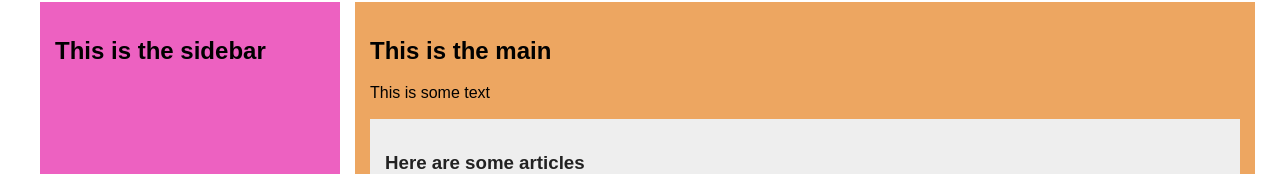
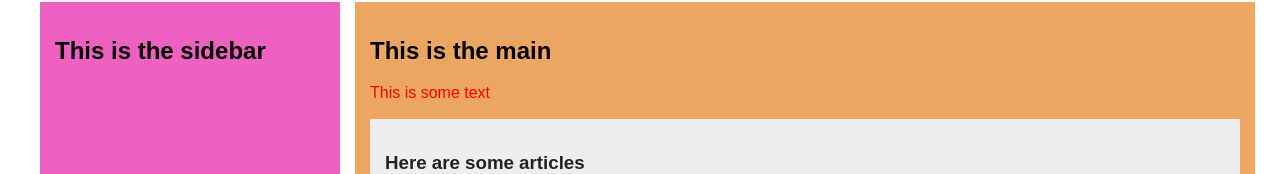
Before and after one commit to HaydonGunn/CSSPlayground, a plain HTML site: page ColourTheming.html in a window 1280 px wide. Shown: the part 312-486 px from the top of the page. Drawn offline with Linux system fonts and the light colour scheme; a small style sheet from the web is missing.

Commit message:
Changed colour of text

```diff
--- a/ColourTheming.html
+++ b/ColourTheming.html
@@ -27,7 +27,7 @@
         </header>
         <main class="e-main">
             <h2>This is the main</h2>
-            <p>This is some text</p>
+            <p style="color: #ff0000">This is some text</p>
             <section class="c-articles">
                 <h3>Here are some articles</h3>
                 <article class="c-article__item">
```
